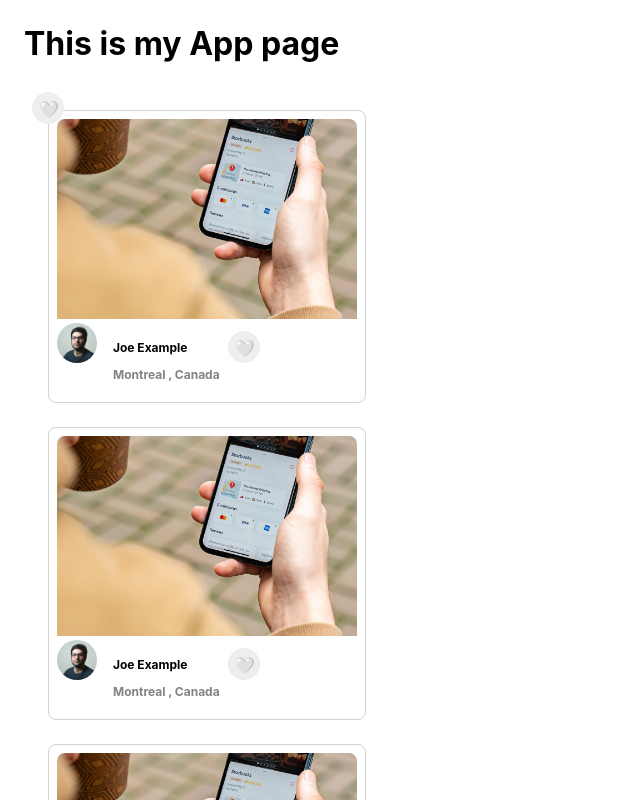
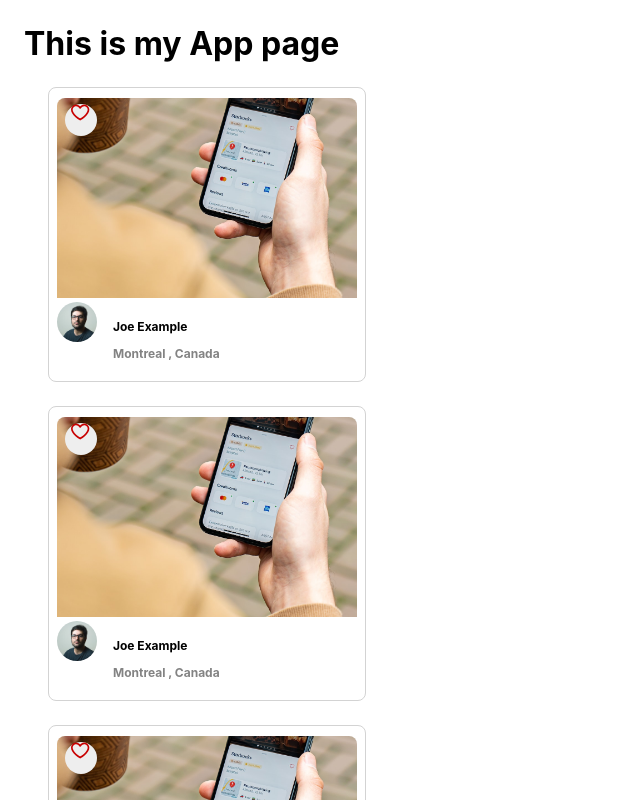
Before and after one commit to TayrineSoares/photolabs, a React (Vite) app in the folder frontend/: page / in a window 1280 px wide. Shown: the top 800 px of the page, without its empty margins (0-640 px from the left). Built offline with nearby package versions, Linux system fonts and the light colour scheme; the HTML template or start-up script is replaced by a standard one.

Commit message:
Improve stylying for the icon

```diff
--- a/frontend/src/App.jsx
+++ b/frontend/src/App.jsx
@@ -32,7 +32,6 @@
     <div className="App">
       <h1>This is my App page </h1>
 
-      <PhotoFavButton />
 
       {/* Render 3 PhotoListItems using .map */}
 
--- a/frontend/src/components/PhotoFavButton.jsx
+++ b/frontend/src/components/PhotoFavButton.jsx
@@ -1,5 +1,6 @@
 // import FavIcon from './FavIcon';
 import '../styles/PhotoFavButton.scss';
+import FavIcon from './FavIcon';
 import { useState } from 'react';
 
 
@@ -10,7 +11,9 @@
 
   const [isFavourite, setisFavourite] = useState (false);
 
+
   const handleClick = () => {
+    // Toggle the favourite state
     setisFavourite(prevState => !prevState);
   }
 
@@ -18,13 +21,9 @@
   return (
     <div className="photo-list__fav-icon" onClick={handleClick}>
 
-      {/* if isFavourite = true, adds class favourited. If false, no class is added */}
-      <div className={`photo-list__fav-icon-svg ${isFavourite ? 'favourited' : ''}`}>
+      {/* Pass the selected state to FavIcon component */}
+      <FavIcon selected={isFavourite}  />
 
-        {/* if isFavourite = true, red heart. If false, white heart */}
-        {isFavourite ? '❤️' : '🤍'}
-
-      </div>
     </div>
   );
 };
--- a/frontend/src/components/PhotoListItem.jsx
+++ b/frontend/src/components/PhotoListItem.jsx
@@ -9,6 +9,7 @@
   return (
     <div>
       <div className="photo-list__item">
+        <PhotoFavButton photoId={data.id}/>
 
         <img
           className='photo-list__image'
@@ -34,7 +35,7 @@
 
           </div>
 
-          <PhotoFavButton photoId={data.id}/>
+
         </div>
 
       </div>
--- a/frontend/src/styles/PhotoFavButton.scss
+++ b/frontend/src/styles/PhotoFavButton.scss
@@ -16,9 +16,3 @@
   padding: 7px;
   top: 2px;
 }
-
-.photo-list__fav-icon-svg.favourited {
-  padding: 7px;
-  top: 2px;
-  background-color: pink;
-}
```
